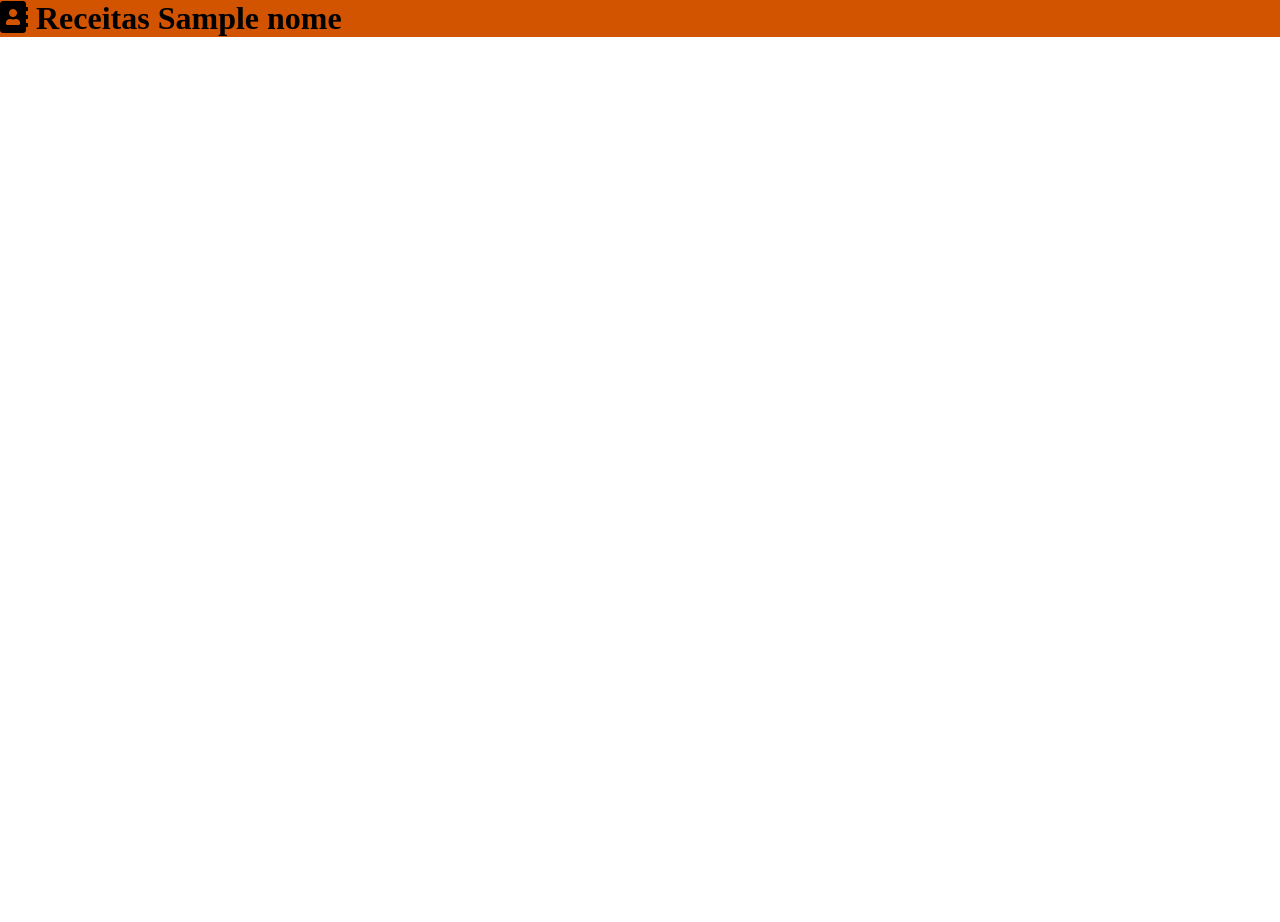
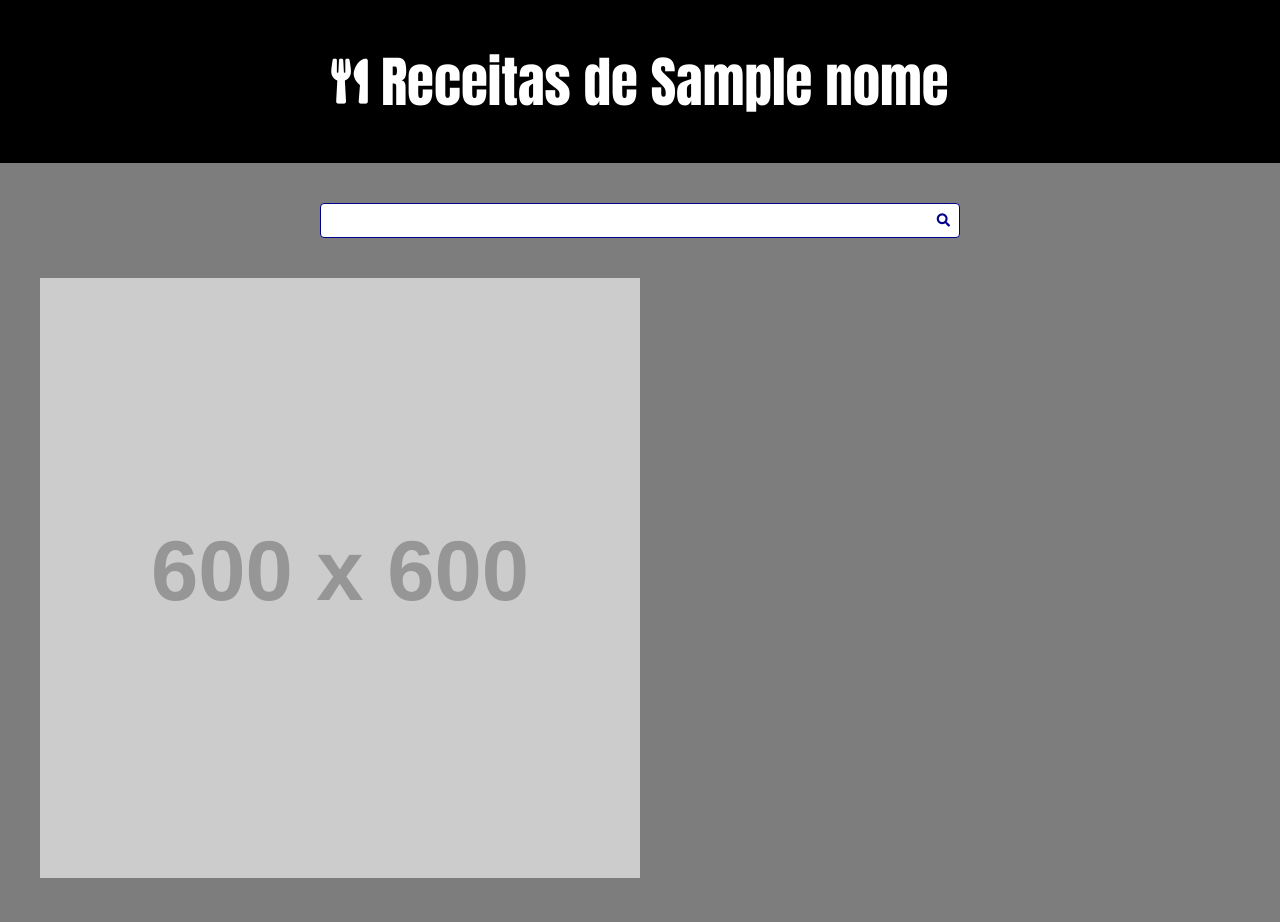
Before and after one commit to Brenokardoso/Recipies-Site, a Django app: template Projeto/receitas/templates/receitas/page/home.html in a window 1280 px wide. Before the commit the page ends 37 px from the top, so only its background shows below. Run offline with Django 4.2, Linux system fonts and the light colour scheme; the template is opened without the code that fills it: most values are stand-ins (such as "Sample title", 1, 10 or a date in 2020); grey boxes labelled with a size stand in for pictures from a placeholder-image service; some libraries are stand-ins or nearby versions.

Commit message:
Upando o site de Receitas que está na metade

```diff
--- a/Projeto/receitas/templates/receitas/page/home.html
+++ b/Projeto/receitas/templates/receitas/page/home.html
@@ -1,17 +1,24 @@
-{% include 'receitas/partials/head.html' %}
+{% include  'receitas/partials/head.html' %} <!--Logo e icons-->
+{% include  'receitas/partials/headers.html' %}                     <!-- -->
+{% include  'receitas/partials/search.html' %}                      <!-- -->
+{% include  'receitas/partials/search-and-buttons.html' %}
+{%include   'receitas/partials/body.html'%}        <!-- -->
 
 <body>
-    <header class = "main-header-container">
-        <div class = "main-header-container">
-            <h1>
-                <a class "main-logo "href="/">
-                    <i class = "fas fa-address-book">
-                        <span>
-                            Receitas {{nome}}
-                        </span>
-                    </i>
-                </a>
-            </h1>
+
+    <main class="main-content-conteiner">
+        <div class="main-content main-content-list container">
+            <div class="recipe recipe-list-item">
+                <div class="recipe-cover">
+
+                    <img src="https://placehold.co/600x600/000000/FFFFFF/png" alt="Temporario">
+
+
+                </div>
+            </div>
         </div>
-    </header>
+    </main>
+
+
+
 </body>
--- a/Projeto/receitas/templates/receitas/partials/head.html
+++ b/Projeto/receitas/templates/receitas/partials/head.html
@@ -11,53 +11,109 @@
 
     <link rel="stylesheet" href="https://cdnjs.cloudflare.com/ajax/libs/font-awesome/5.15.4/css/solid.min.css" integrity="sha512-tk4nGrLxft4l30r9ETuejLU0a3d7LwMzj0eXjzc16JQj+5U1IeVoCuGLObRDc3+eQMUcEQY1RIDPGvuA7SNQ2w==" crossorigin="anonymous" referrerpolicy="no-referrer" />
 
+    <link rel="preconnect" href="https://fonts.googleapis.com">
+    <link rel="preconnect" href="https://fonts.gstatic.com" crossorigin>
+    <link href="https://fonts.googleapis.com/css2?family=Roboto+Slab:wght@700&display=swap" rel="stylesheet">
+
     <title>Receitas</title>
 
+
+
+
+
     <style>
-        :root {
-            --color-primary:
-              #007bff   /* azul */,
-              #dc3545   /* vermelho */,
-              #28a745   /* verde */,
-              #ffc107   /* amarelo */,
-              #6c757d   /* cinza */,
-              #17a2b8   /* turquesa */,
-              #6610f2   /* roxo */,
-              #e83e8c   /* rosa */,
-              #fd7e14   /* laranja */,
-              #20c997   /* verde-limão */,
-              #ff5733   /* laranja claro */,
-              #7f8c8d   /* cinza claro */,
-              #8e44ad   /* roxo claro */,
-              #d35400   /* laranja escuro */,
-              #2ecc71   /* verde claro */;
-          }
-
         *{
     padding: 0;
-            margin: 0;
+    margin: 0 ;
     box-sizing: border-box;
     }
 
-        html{
-            font-size: 62.5%;
+    html {
+        font-size:62.5%;
     }
     body{
-            font-size: 1.6rem;
+        font-size:1.6rem;
+        font-family:Arial, Helvetica, sans-serif ;
+        background: rgba(104, 104, 104, 0.856);
+    }
+    h1,h2,h3,h4,h5,h6{
+        font-family: Impact, Haettenschweiler, 'Arial Narrow Bold', sans-serif;
     }
 
     .container{
-            max-width:144rem;
-            background: red
+        max-width: 144rem;
+        margin:0 auto;
+        padding: 4rem;
+    }
+    .main-header-container{
+        background:black;
+    }
+    .logo{
+        font-size: 5rem;
+        color:white;
+        text-decoration: None;
+        font-style:italic;
+        display:flex;
+        flex-flow:row nowrap;
+        align-items: center;
+        justify-content:center;
+        width: fit-content;
         margin: 0 auto;
+    }
+    .main-logo-icon{
+        padding-right: 1rem;
+        margin: 0 auto;
+
+    }
+
+    .main-logo-text{
+        font-size: 5.5rem;
+        font-style: normal;
+
+    }
+
+    .search-form{
+        border: .2px solid darkblue;
+        max-width: 64rem;
+        margin: 0 auto;
+        border-radius: .4rem;
+        position: relative;
+        transition:all 300ms ease-in-out;
+        background: white;
+    }
+
+    .search-input,
+    .search-button{
+        border: none;
+        background: none;
+        outline: none;
+        padding: 0.9rem;
+    }
+
+    .search-input{
+        width: 100%;
+        padding-right: 4rem;
+    }
+
+    .search-button{
+        position: absolute;
+        top: 0;
+        right: 0;
+        color: black;
+        transition:all 300ms ease-in-out;
+    }
+
+    .search-button:focus{
+        outline: 3px rgb(0, 0, 0);
+        background:  rgb(199, 199, 199);
+    }
+
+    .search-button,.search-form:focus-within{
+        border-color: black;
+        background-color:rgb(255, 255, 255);
+
     }
 
 
-        .main-header-container{
-            background:#d35400
-        }
-
-        .main-logo{
-            background:#6c757d
-        }
     </style>
+</head>
--- /dev/null
+++ b/Projeto/receitas/templates/receitas/partials/headers.html
@@ -0,0 +1,15 @@
+
+<body>
+    <header class="main-header-container">
+        <div class="main-header container">
+            <h1>
+                <a class = "logo" href="/">
+                <i class = "fas fa-utensils main-logo-icon"> </i>
+                <span class = "main-logo-text"> Receitas de {{nome}}</span>
+                </a>
+            </h1>
+        </div>
+    </header>
+</body>
+
+</html>
--- /dev/null
+++ b/Projeto/receitas/templates/receitas/partials/search-and-buttons.html
@@ -0,0 +1,117 @@
+<style>
+    *{
+padding: 0;
+margin: 0 ;
+box-sizing: border-box;
+}
+
+html {
+    font-size:62.5%;
+}
+body{
+    font-size:1.6rem;
+    font-family:Arial, Helvetica, sans-serif ;
+    background: rgba(104, 104, 104, 0.856);
+}
+h1,h2,h3,h4,h5,h6{
+    font-family: Impact, Haettenschweiler, 'Arial Narrow Bold', sans-serif;
+}
+
+
+.main-header-container{
+    background:rgb(0, 0, 0);
+}
+
+.container{
+    max-width: 144rem;
+    margin:0 auto;
+    padding: 4rem;
+}
+
+.logo{
+    font-size: 4.5rem;
+    color:white;
+    text-decoration: None;
+    font-style:normal;
+    display:flex;
+    flex-flow:row nowrap;
+    align-items: center;
+    justify-content:center;
+    width: fit-content;
+    margin: 0 auto;
+}
+.main-logo-icon{
+    padding-right: 1.3rem;
+    margin: 0 auto;
+
+}
+
+.main-logo-text{
+    font-size: 5.5rem;
+    font-style: normal;
+
+}
+
+.search-form{
+    border: .2px solid darkblue;
+    max-width: 64rem;
+    margin: 0 auto;
+    border-radius: .4rem;
+    position: relative;
+    transition:all 300ms ease-in-out;
+    background: white;
+}
+
+.search-input,
+.search-button{
+    border: none;
+    background: none;
+    outline: none;
+    padding: 0.9rem;
+}
+
+.search-input{
+    width: 100%;
+    padding-right: 4rem;
+}
+
+.search-button{
+    position: absolute;
+    top: 0;
+    right: 0;
+    color:darkblue;
+    transition:all 300ms ease-in-out;
+}
+.search-button:focus{
+    outline: 1px rgb(17, 207, 33);
+    background:  gray;
+}
+
+.search-button,
+.search-form:focus-within{
+    border-color: rgb(211, 12, 12);
+
+
+}
+
+.main-content{
+    padding-top: 0;
+}
+
+.main-content-list{
+    display: grid;
+    grid-template-columns:repeat(auto=fit,minmax(340px,1fr));
+    gap: 5rem;
+
+}
+
+.recipe{
+    max-width: 100%;
+}
+
+.recipe-list-item{
+max-width: 64rem;
+}
+
+
+</style>
--- /dev/null
+++ b/Projeto/receitas/templates/receitas/partials/search.html
@@ -0,0 +1,9 @@
+<div class="search-container">
+    <div class="container">
+        <form action="" class="search-form">
+
+            <input type="search" class = "search-input" name="search">
+            <button type="submit" class = "search-button"><i class = "fas fa-search"></i></button>
+        </form>
+    </div>
+</div>
--- a/Projeto/receitas/views.py
+++ b/Projeto/receitas/views.py
@@ -2,4 +2,4 @@ from django.shortcuts import render
 
 
 def home(request):
-    return render(request,"receitas/page/home.html",context={ 'nome' : 'Breno Cardoso'},status='214')
+    return render(request,"receitas/page/home.html",context={ 'nome' : 'BMJ'},status='202')
```
Also changed, not shown: Projeto/base_templates/global/home.html (line endings or trailing spaces), Projeto/db.sqlite3, Projeto/receitas/templates/receitas/partials/body.html (added), Projeto/testes-de-classes.py (added). Lines whose indentation alone changed are shown as unchanged.
